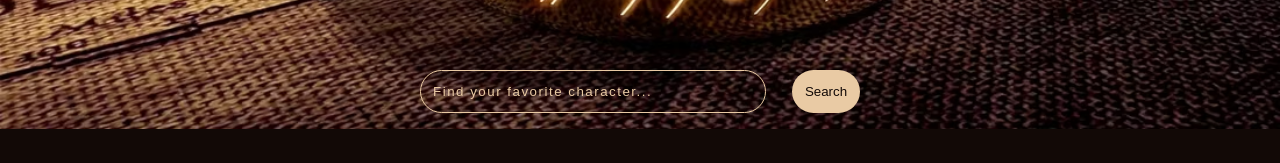
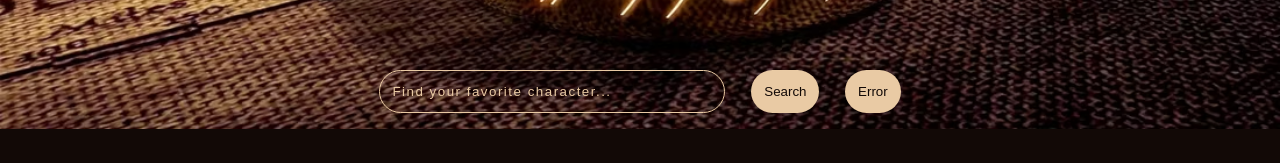
Before and after one commit to YanaLysukha/RSS-React-2025Q1, a React (Vite) app: page / in a window 1280 px wide. Shown: the part 311-474 px from the top of the page. Built offline with nearby package versions, Linux system fonts and the light colour scheme; no server answers; a web font is replaced by a local one.

Commit message:
feat: implement error boundary functionality

```diff
--- a/src/components/ErrorBoundary/index.tsx
+++ b/src/components/ErrorBoundary/index.tsx
@@ -25,7 +25,7 @@ export default class ErrorBoundary extends Component<TErrorBoundaryProps, TError
 
     render(): ReactNode {
         if (this.state.error) {
-            return <h1 className="title">Something went wrong...</h1>;
+            return <h1 className="error-title">Something went wrong...</h1>;
         }
         return this.props.children;
     }
--- a/src/components/ErrorBoundary/style.scss
+++ b/src/components/ErrorBoundary/style.scss
@@ -1,6 +1,6 @@
 @use '../../styles/_variables';
 
-.title {
+.error-title {
     color: variables.$light-accent-color;
     margin: 1.25rem;
 }
--- /dev/null
+++ b/src/components/ErrorButton/index.tsx
@@ -0,0 +1,28 @@
+import { Component } from 'react';
+import '../SearchBar/style.scss';
+
+type TErrorBtnState = {
+    error: boolean;
+};
+
+export default class ErrorButton extends Component {
+    state: TErrorBtnState = { error: false };
+
+    handleClick = () => {
+        this.setState({ error: true });
+    };
+
+    componentDidUpdate = () => {
+        if (this.state.error) {
+            throw new Error('Oops, something went wrong!');
+        }
+    };
+
+    render() {
+        return (
+            <button className="search-btn" onClick={this.handleClick}>
+                Error
+            </button>
+        );
+    }
+}
--- a/src/components/SearchBar/index.tsx
+++ b/src/components/SearchBar/index.tsx
@@ -1,5 +1,6 @@
 import { Component } from 'react';
 import './style.scss';
+import ErrorButton from '../ErrorButton';
 
 type TSearchBarProps = {
     handleSearch: (value: string) => void;
@@ -39,6 +40,7 @@ export default class SearchBar extends Component<TSearchBarProps> {
                         onChange={this.props.handleChange}
                     />
                     <button className="search-btn">Search</button>
+                    <ErrorButton></ErrorButton>
                 </form>
             </div>
         );
--- a/src/main.tsx
+++ b/src/main.tsx
@@ -2,9 +2,12 @@ import { StrictMode } from 'react';
 import { createRoot } from 'react-dom/client';
 import './styles/index.scss';
 import MainPage from './pages/Main';
+import ErrorBoundary from './components/ErrorBoundary';
 
 createRoot(document.getElementById('root')!).render(
     <StrictMode>
-        <MainPage />
+        <ErrorBoundary>
+            <MainPage />
+        </ErrorBoundary>
     </StrictMode>,
 );
--- a/src/pages/Main/index.tsx
+++ b/src/pages/Main/index.tsx
@@ -36,7 +36,6 @@ export default class MainPage extends Component<Record<string, never>, TState> {
 
     render() {
         const { characters, isLoading } = this.state;
-
         return (
             <>
                 <SearchBar handleChange={this.handleChange} handleSearch={this.handleCharacters} />
```
